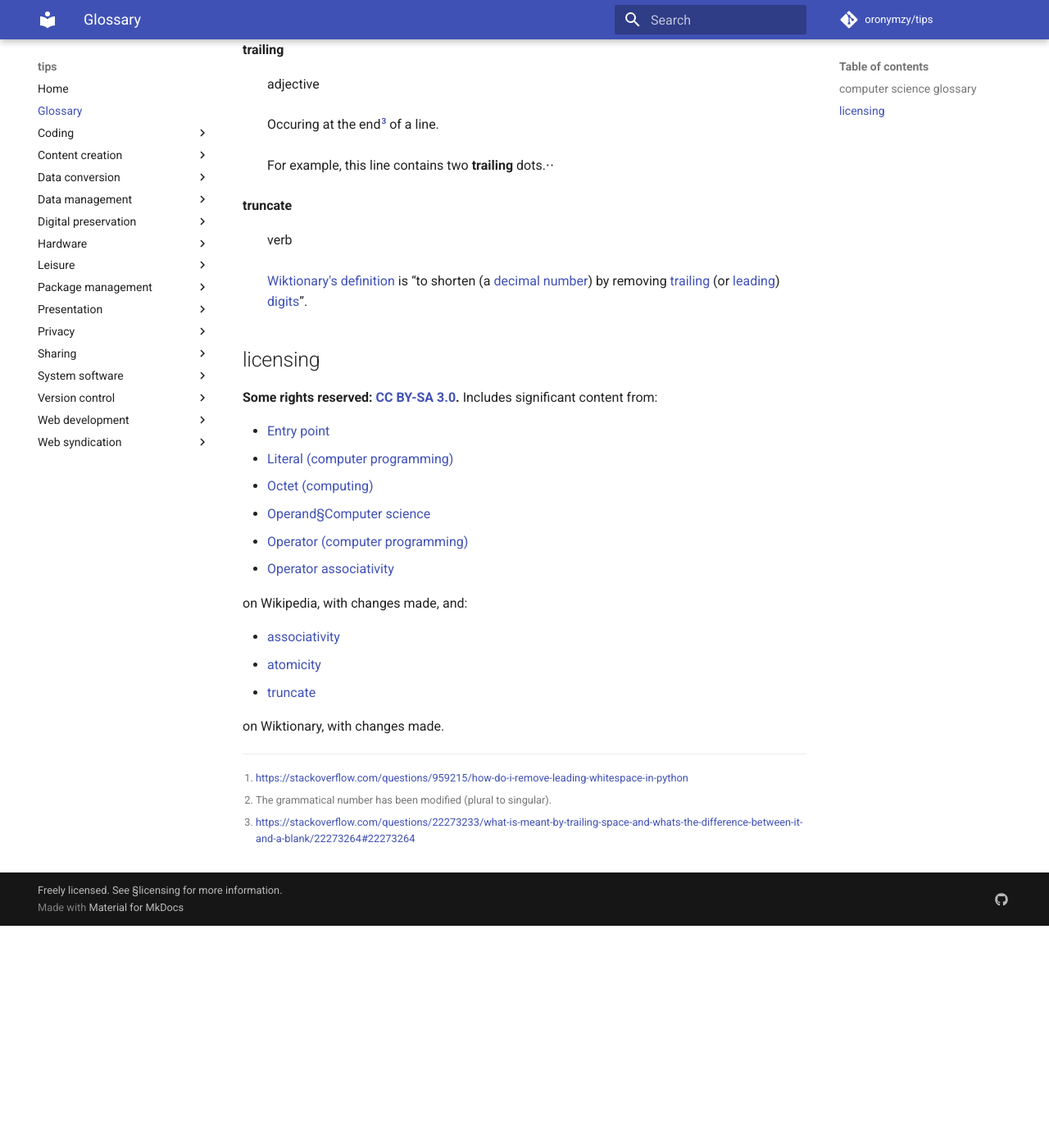
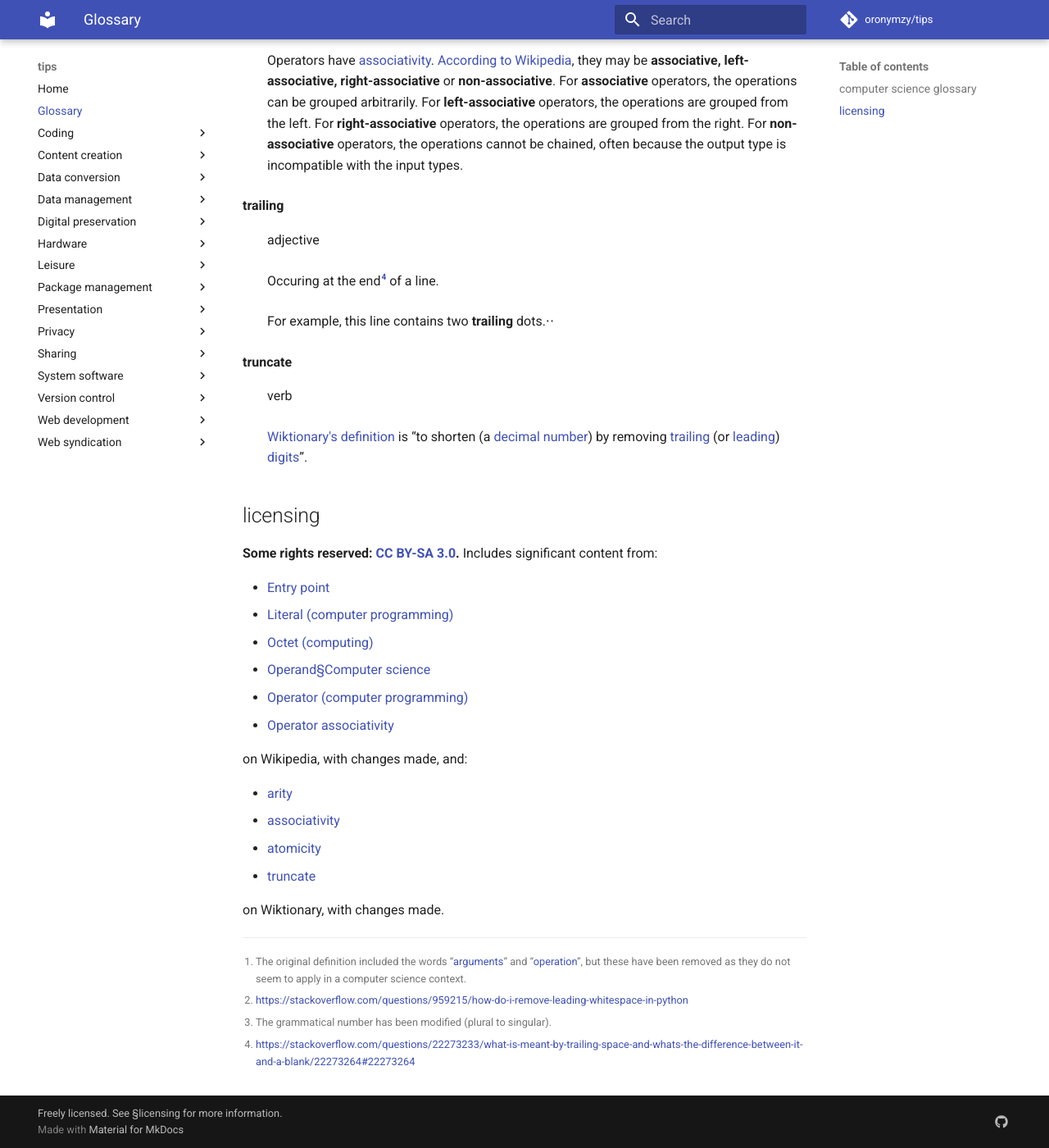
Before and after one commit to oronymzy/tips, an MkDocs documentation site: the page built from docs/glossry.md, in a window 1280 px wide and 1400 px high, scrolled down 1832 px. Shown: the whole window at 82% size. Built offline with MkDocs 1.6.1 and Material for MkDocs 9.7.7, drawn with Linux system fonts in a browser that asks for light colours; comment, search, counter and statistics services are not loaded; before the commit the page ends 2961 px from its top, so only the background shows below that; some of the changed text lies outside the part shown.

Commit message:
Add concept, add list item
Add 'arity' concept, with footnote.
Add description to 'operand' term.
Add 'arity' unordered list item
with hyperlink in 'licensing' section.

```diff
--- a/docs/glossry.md
+++ b/docs/glossry.md
@@ -2,6 +2,10 @@
 These are concepts I find especially confusing, ambiguous, or difficult to remember.
 
 ## computer science glossary
+
+**arity** {: #aritydef }
+: mass noun
+: [Wiktionary's definition](https://en.wiktionary.org/wiki/arity)[^aritydef-note1] is “the number of [operands](#operanddef) a [function](https://en.wiktionary.org/wiki/function) takes”.
 
 **associativity** {: #associativitydef }
 : mass noun
@@ -31,6 +35,7 @@ These are concepts I find especially confusing, ambiguous, or difficult to remem
 **operand** {: #operanddef }
 : count noun
 : [Wikipedia's definition](https://en.wikipedia.org/wiki/Operand#Computer_science) is “the part of a computer instruction which specifies what data is to be manipulated or operated on, while at the same time representing the data itself”.
+: Operands have [arity](#aritydef).
 
 **operator** {: #operatordef }
 : count noun
@@ -58,12 +63,14 @@ These are concepts I find especially confusing, ambiguous, or difficult to remem
 
 on Wikipedia, with changes made, and:
 
+- [arity](https://en.wiktionary.org/w/index.php?title=arity&oldid=50758406)
 - [associativity](https://en.wiktionary.org/w/index.php?title=associativity&oldid=49893698)
 - [atomicity](https://en.wiktionary.org/w/index.php?title=atomicity&oldid=50343477)
 - [truncate](https://en.wiktionary.org/w/index.php?title=truncate&oldid=51196049)
 
 on Wiktionary, with changes made.
 
+[^aritydef-note1]: The original definition included the words “[arguments](https://en.wiktionary.org/wiki/argument)” and “[operation](https://en.wiktionary.org/wiki/operation)”, but these have been removed as they do not seem to apply in a computer science context.
 [^leadingdef]: <https://stackoverflow.com/questions/959215/how-do-i-remove-leading-whitespace-in-python>
 [^operatordef-note1]: The grammatical number has been modified (plural to singular).
 [^trailingdef]: <https://stackoverflow.com/questions/22273233/what-is-meant-by-trailing-space-and-whats-the-difference-between-it-and-a-blank/22273264#22273264>
```
